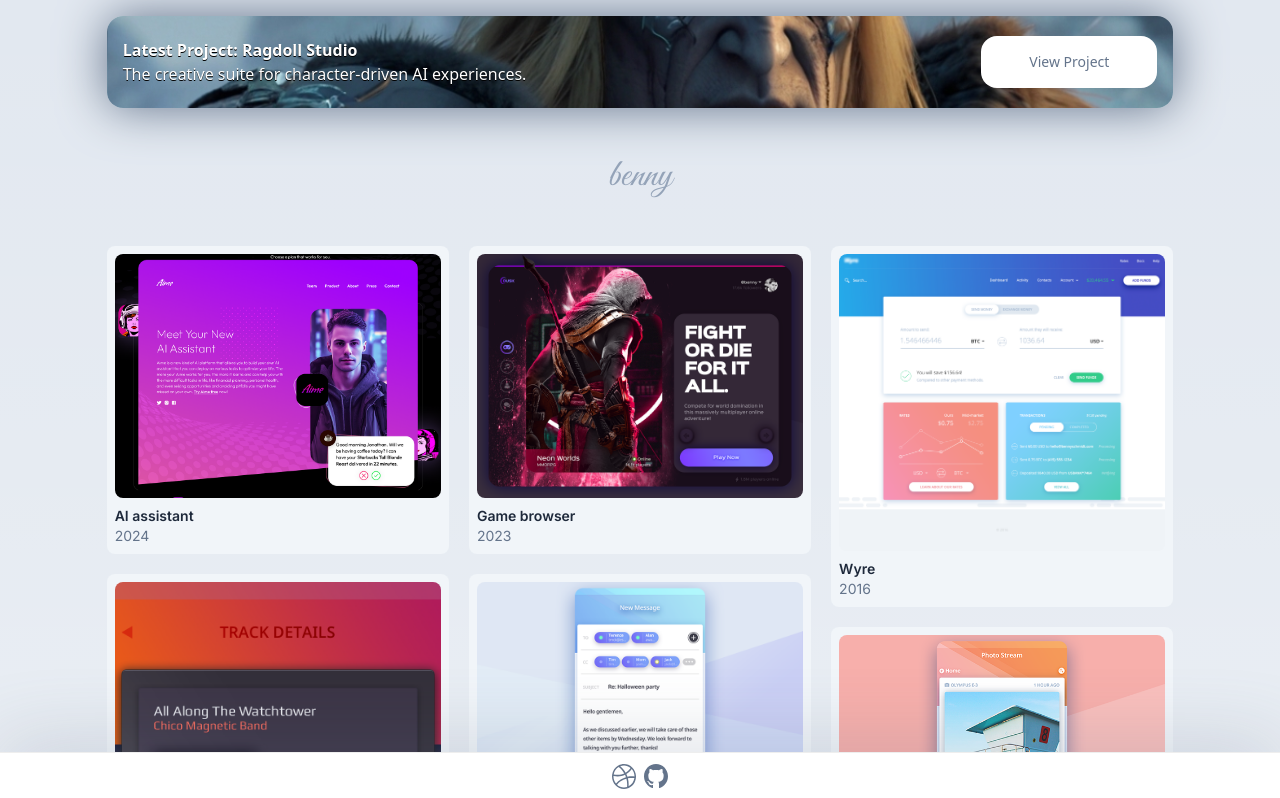
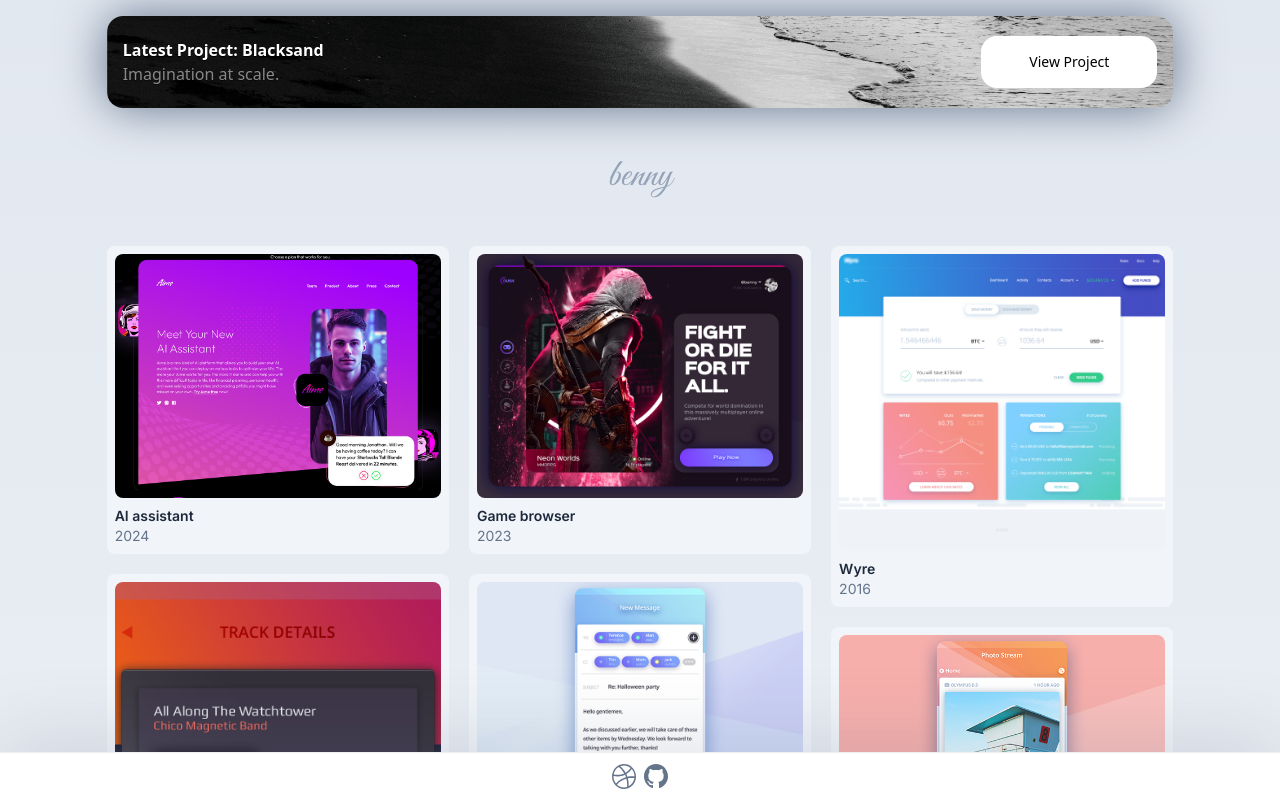
Before and after one commit to bennyschmidt/bennyschmidt-www, a Next.js app: page / in a window 1280 px wide. Shown: the top 798 px of the page. Built offline with nearby package versions, Linux system fonts and the light colour scheme.

Commit message:
new project

```diff
--- a/src/pages/index.js
+++ b/src/pages/index.js
@@ -174,7 +174,7 @@ export default function Home() {
   return !portfolio ? <div /> : (
     <div className="min-h-screen max-w-[1600px] mx-auto">
       <aside
-        className="flex justify-between items-center bg-[url('/img/arthas.jpg')] bg-center bg-cover rounded-[1rem] p-4 w-5/6 mx-auto my-4"
+        className="flex justify-between items-center bg-[url('/img/blacksand.jpg')] bg-center bg-cover rounded-[1rem] p-4 w-5/6 mx-auto my-4"
         style={{ boxShadow: `0 0 3rem ${slate[500]}` }}
       >
         <div className="flex flex-col align-start justify-center">
@@ -182,18 +182,18 @@ export default function Home() {
             className="text-white"
             style={{ textShadow: '0 1px 0 black' }}
           >
-            Latest Project: Ragdoll Studio
+            Latest Project: Blacksand
           </strong>
           {!full && <p
-            className="text-white"
+            className="text-white opacity-50"
             style={{ textShadow: '0 1px 0 black' }}
           >
-            The creative suite for character-driven AI experiences.
+            Imagination at scale.
           </p>}
         </div>
         <a
-          className="block flex flex-1 min-w-[8rem] max-w-[11rem] gap-2 align-center justify-center bg-white text-slate-500 text-center text-sm my-1 rounded-[1rem] cursor-pointer p-2 lg:p-4 hover:bg-black"
-          href="https://ragdoll-studio.vercel.app"
+          className="block flex flex-1 min-w-[8rem] max-w-[11rem] gap-2 align-center justify-center bg-white text-[black] text-center text-sm my-1 rounded-[1rem] cursor-pointer p-2 lg:p-4 hover:bg-black hover:text-[white]"
+          href="https://blacksand.cloud"
           target="_blank"
         >
           <span
```
Also changed, not shown: public/img/blacksand.jpg (added).
